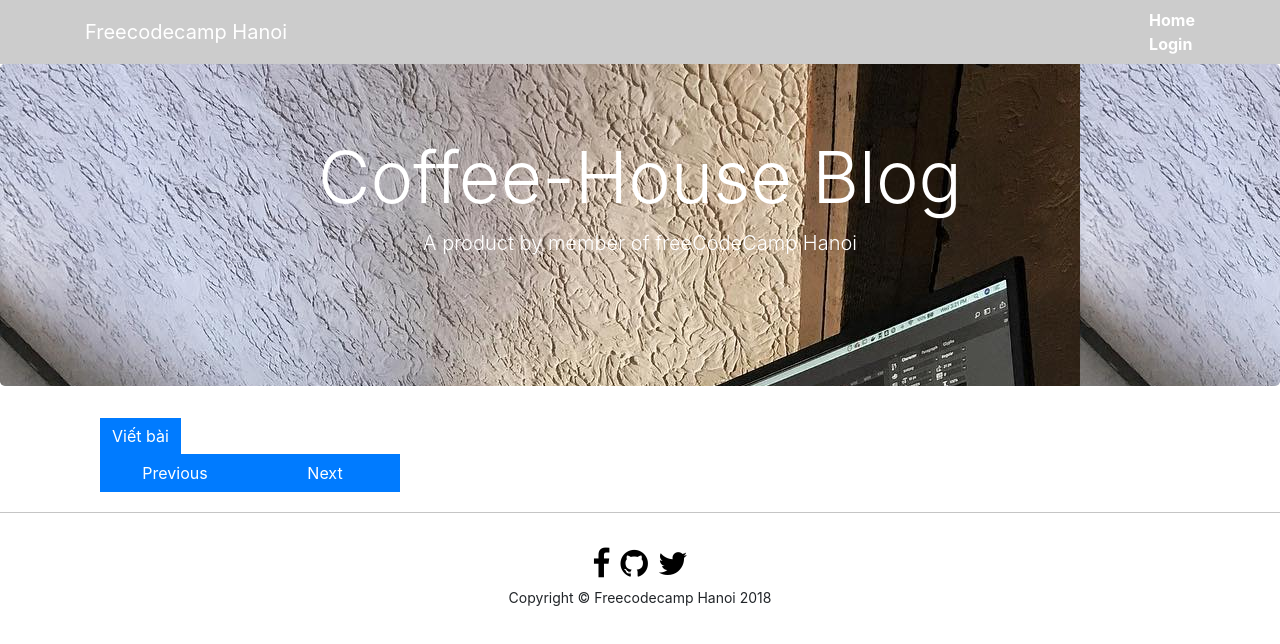
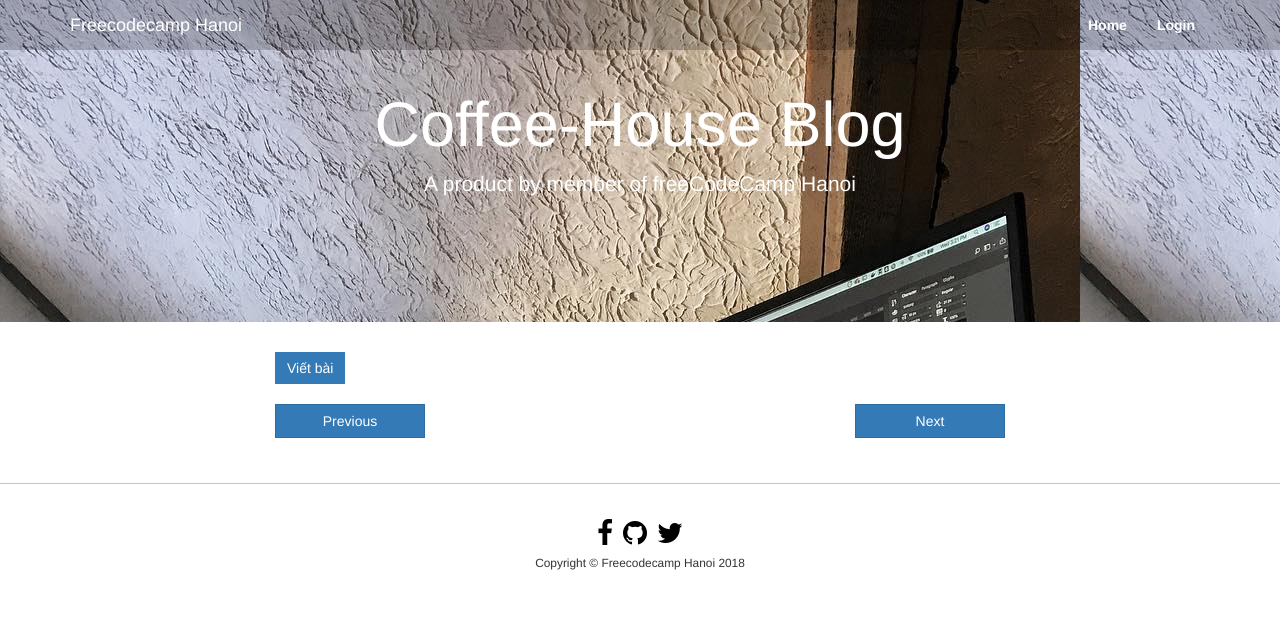
Before and after one commit to freeCodeCamp-Hanoi/blog-app-front-end-01, a React app: page index.html in a window 1280 px wide. Built offline with nearby package versions, Linux system fonts and the light colour scheme; files whose address does not match are found by name.

Commit message:
change bootstrap version

```diff
--- a/index.html
+++ b/index.html
@@ -2,7 +2,7 @@
 <html>
   <head>
     <meta name="viewport" content="width=device-width, initial-scale=1">
-    <link rel="stylesheet" href="https://cdn.rawgit.com/twbs/bootstrap/48938155eb24b4ccdde09426066869504c6dab3c/dist/css/bootstrap.min.css">
+    <link href="https://maxcdn.bootstrapcdn.com/bootstrap/3.3.7/css/bootstrap.min.css" rel="stylesheet" integrity="sha384-BVYiiSIFeK1dGmJRAkycuHAHRg32OmUcww7on3RYdg4Va+PmSTsz/K68vbdEjh4u" crossorigin="anonymous">
     <link rel="stylesheet" href="https://cdnjs.cloudflare.com/ajax/libs/font-awesome/4.7.0/css/font-awesome.min.css">
     <link rel="stylesheet" href="/style/style.css">
     <!--<script src="https://maps.googleapis.com/maps/api/js"></script>-->
```
